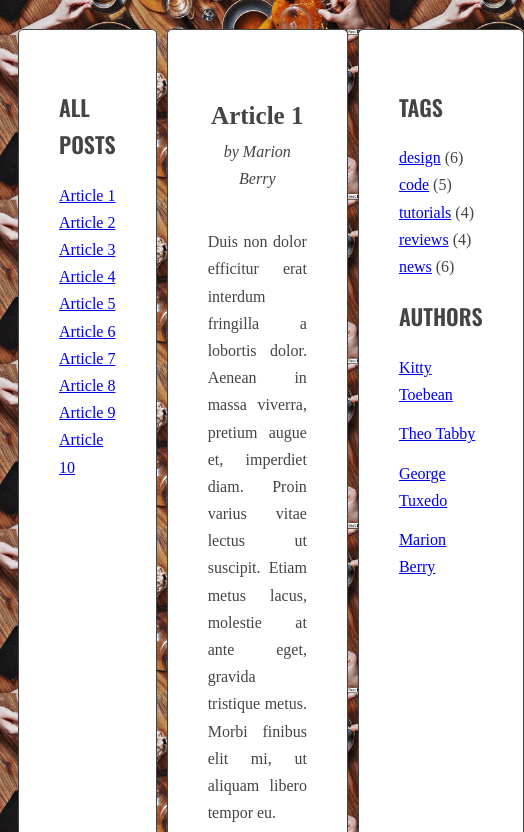
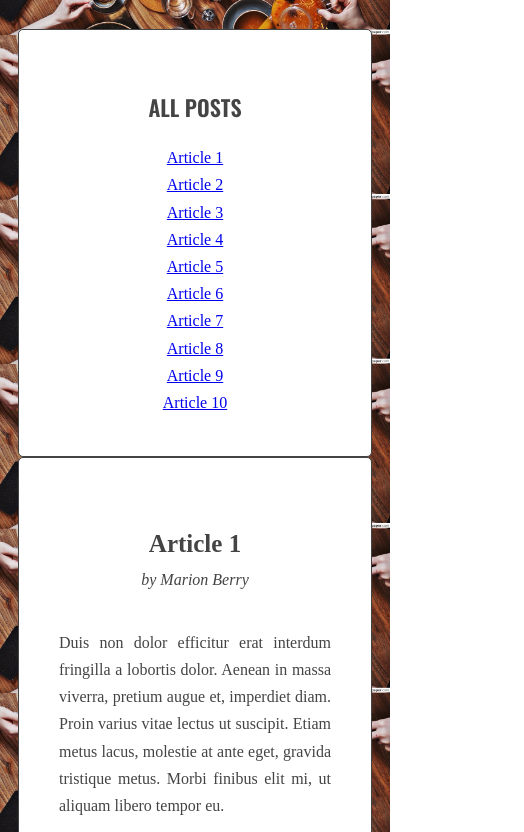
Before and after one commit to B7atis/Javascript_Blog, a website: page index.html in a window 390 px wide. Shown: the part 294-1126 px from the top of the page, 524 px wide, since content can reach past the window. Drawn offline with nearby package versions, Linux system fonts and the light colour scheme.

Commit message:
Added responsiveness for 320px-480px. Not finish yet.

```diff
--- a/sass/style.scss
+++ b/sass/style.scss
@@ -133,3 +133,17 @@ body {
     margin: 0 10px 0 0;
   }
 }
+
+/* Media */
+
+/* Responsiv min-width 320px min-height: 480px */
+
+@media (min-width: 320px) and (min-height: 480px) {
+  .sidebar {
+    text-align: center;
+  }
+
+  .wrapper {
+    display: block;
+  }
+}
```
Also changed, not shown: css/style.css, 1 other file.
